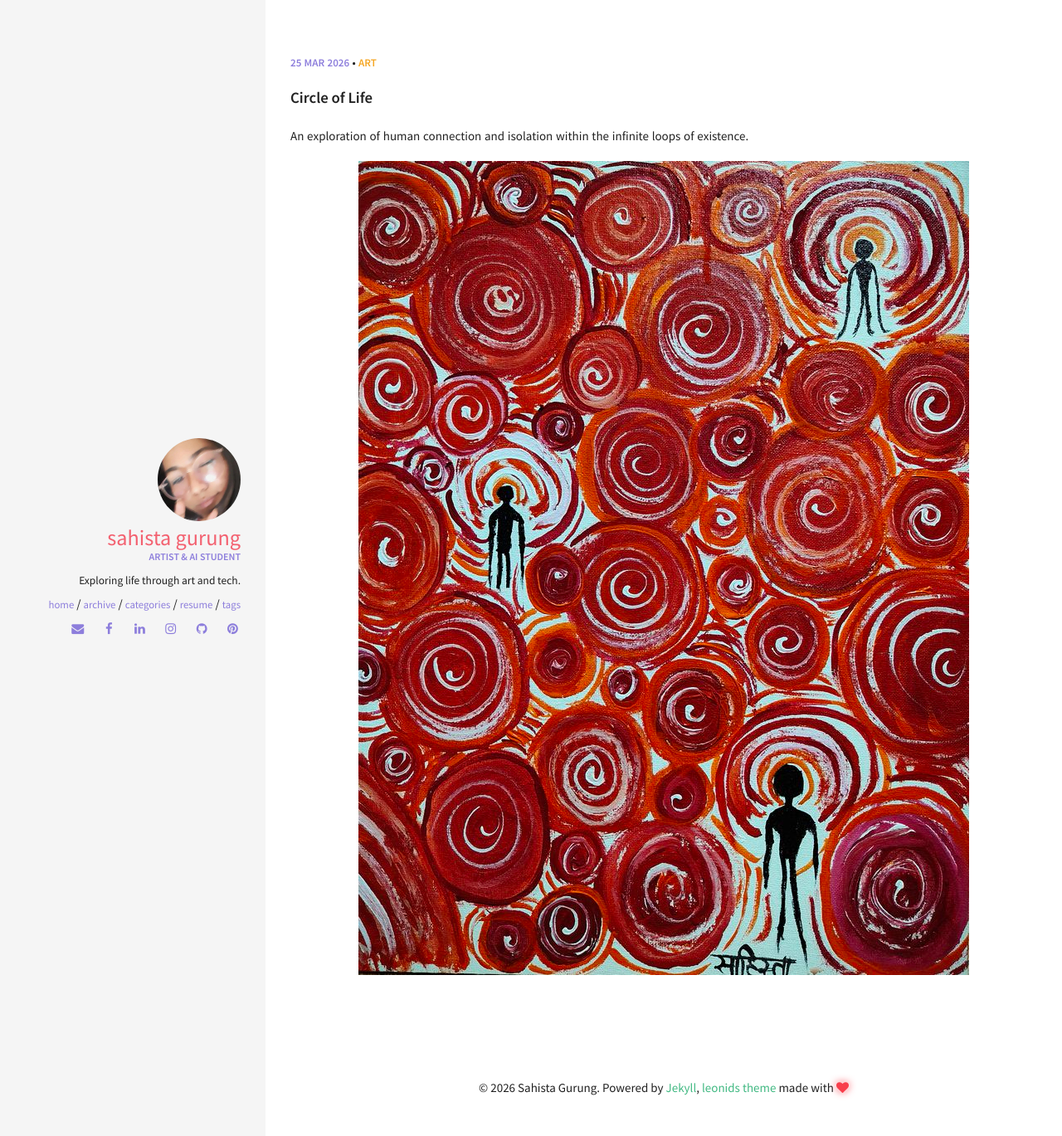
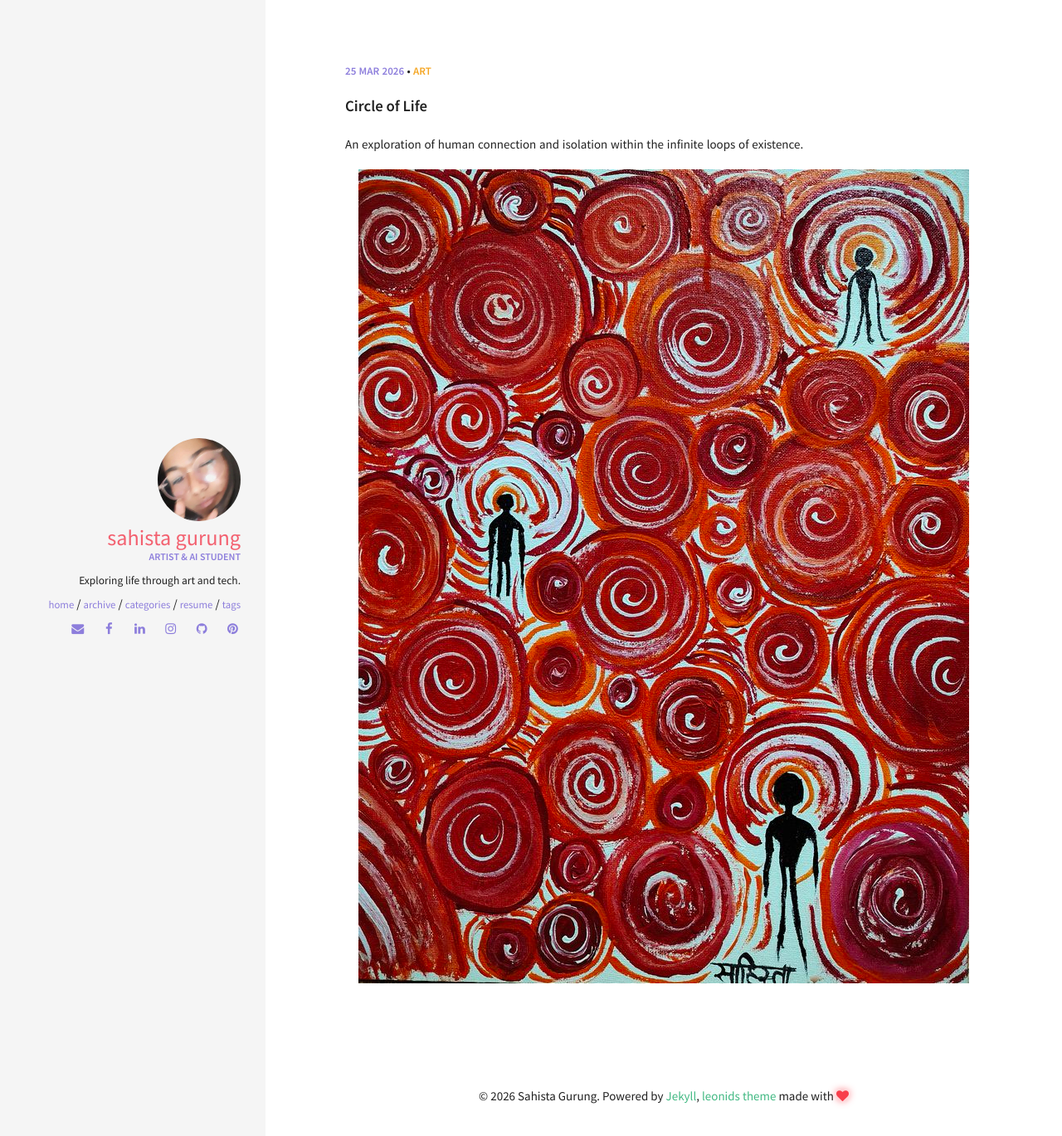
Before and after one commit to sahistagurung/sahistagurungart.github.io, a Jekyll site: the page built from index.html, in a window 1280 px wide. Shown: the top 1369 px of the page at 83% size. Built offline with Jekyll 4.4.1, drawn with Linux system fonts in a browser that asks for light colours.

Commit message:
Fixed desktop congestion and added padding

```diff
--- a/_sass/pages/_post.scss
+++ b/_sass/pages/_post.scss
@@ -16,6 +16,7 @@
     overflow-y: scroll;
     position: initial;
     top: 0;
+    padding: 60px 10% 0; /* Adding 10% space on the sides for desktop */
   }
 }
 
@@ -150,9 +151,12 @@
 .post-image-feature {
   margin-bottom: 40px;
   .feature-image {
-    width: 100%;
-    max-height: 500px;
-  }
+  width: auto;
+  max-width: 100%;
+  max-height: 65vh;  /* Limits height on desktop so you don't have to scroll forever */
+  display: block;
+  margin: 0 auto;    /* Centers it */
+}
 }
 
 // Shares Buttons
```
